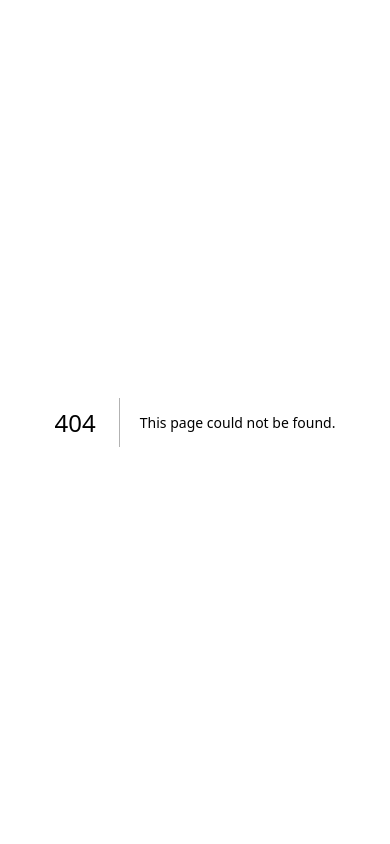
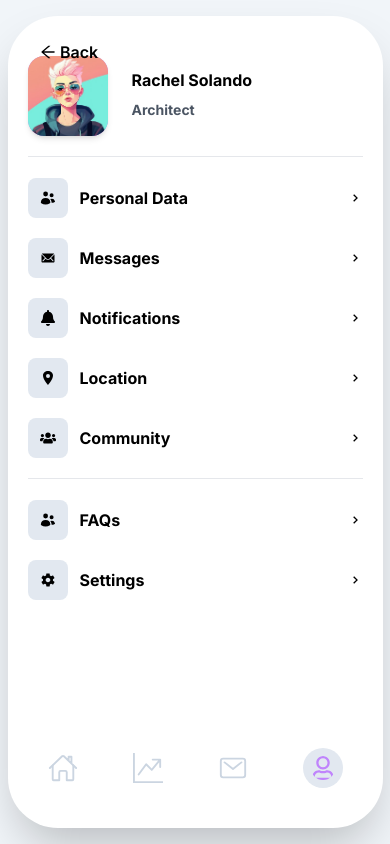
Before and after one commit to joaoalbertoredondo/100-days-of-code, a Next.js app: page /mobile-navigation in a window 390 px wide. Before the commit this address had no page. Built offline with nearby package versions, Linux system fonts and the light colour scheme.

Commit message:
Mobile Navigation done

```diff
--- a/app/components/List.tsx
+++ b/app/components/List.tsx
@@ -8,10 +8,31 @@ function List() {
         <h1 className="text-xl">Challenges:</h1>
         <ul className="px-2">
           <li>
-            Day 01 - <Link href={"/profile-card"} className="hover:underline hover:text-orange-300">Profile Card</Link>
+            Day 01 -{" "}
+            <Link
+              href={"/profile-card"}
+              className="hover:underline hover:text-orange-300"
+            >
+              Profile Card
+            </Link>
           </li>
           <li>
-            Day 02 - <Link href={'/add-to-bag'} className="hover:underline hover:text-orange-300">Add to Bag</Link>
+            Day 02 -{" "}
+            <Link
+              href={"/add-to-bag"}
+              className="hover:underline hover:text-orange-300"
+            >
+              Add to Bag
+            </Link>
+          </li>
+          <li>
+            Day 03 -{" "}
+            <Link
+              href={"/mobile-navigation"}
+              className="hover:underline hover:text-orange-300"
+            >
+              Mobile Navigation
+            </Link>
           </li>
         </ul>
       </div>
--- /dev/null
+++ b/app/components/MobileNavigation/MobileNavigation.tsx
@@ -0,0 +1,131 @@
+import Image from "next/image";
+import React from "react";
+import { BiChevronRight } from "react-icons/bi";
+import { BsGraphUpArrow } from "react-icons/bs";
+import { FaBell, FaRegUser, FaUsers } from "react-icons/fa";
+import { HiMiniUsers } from "react-icons/hi2";
+import { IoIosMail, IoMdSettings } from "react-icons/io";
+import { IoHomeOutline, IoLocationSharp, IoMailOutline } from "react-icons/io5";
+
+interface Props {
+  name: string;
+  role: string;
+  image: any;
+}
+
+function MobileNavigation({ name, image, role }: Props) {
+  return (
+    <div className="w-[375px] h-[812px] bg-white shadow-2xl rounded-[50px] py-10 px-5 flex flex-col justify-between">
+      <div className="flex gap-3">
+        <div className="h-20 w-20 bg-purple-400 rounded-2xl shadow-md flex items-center justify-center overflow-hidden">
+          <Image height={80} width={80} alt="avatar" src={image} />
+        </div>
+        <div className="p-3 flex flex-col gap-2">
+          <h2 className="font-bold">{name}</h2>
+          <p className="text-sm font-bold text-gray-600">{role}</p>
+        </div>
+      </div>
+
+      <div className="h-[1px] w-full bg-gray-200"></div>
+
+      <div className="flex flex-col gap-5">
+        <div className="flex justify-between">
+          <div className="h-10 w-10 bg-slate-200 rounded-lg flex justify-center items-center">
+            <HiMiniUsers />
+          </div>
+          <div className="flex justify-between items-center flex-1 pl-3">
+            <p className="font-bold">Personal Data</p>
+            <p>
+              <BiChevronRight />
+            </p>
+          </div>
+        </div>
+
+        <div className="flex justify-between">
+          <div className="h-10 w-10 bg-slate-200 rounded-lg flex justify-center items-center">
+            <IoIosMail />
+          </div>
+          <div className="flex justify-between items-center flex-1 pl-3">
+            <p className="font-bold">Messages</p>
+            <p>
+              <BiChevronRight />
+            </p>
+          </div>
+        </div>
+
+        <div className="flex justify-between">
+          <div className="h-10 w-10 bg-slate-200 rounded-lg flex justify-center items-center">
+            <FaBell />
+          </div>
+          <div className="flex justify-between items-center flex-1 pl-3">
+            <p className="font-bold">Notifications</p>
+            <p>
+              <BiChevronRight />
+            </p>
+          </div>
+        </div>
+
+        <div className="flex justify-between">
+          <div className="h-10 w-10 bg-slate-200 rounded-lg flex justify-center items-center">
+            <IoLocationSharp />
+          </div>
+          <div className="flex justify-between items-center flex-1 pl-3">
+            <p className="font-bold">Location</p>
+            <p>
+              <BiChevronRight />
+            </p>
+          </div>
+        </div>
+
+        <div className="flex justify-between">
+          <div className="h-10 w-10 bg-slate-200 rounded-lg flex justify-center items-center">
+            <FaUsers />
+          </div>
+          <div className="flex justify-between items-center flex-1 pl-3">
+            <p className="font-bold">Community</p>
+            <p>
+              <BiChevronRight />
+            </p>
+          </div>
+        </div>
+      </div>
+
+      <div className="h-[1px] w-full bg-gray-200"></div>
+
+      <div className="flex flex-col gap-5">
+        <div className="flex justify-between">
+          <div className="h-10 w-10 bg-slate-200 rounded-lg flex justify-center items-center">
+            <HiMiniUsers />
+          </div>
+          <div className="flex justify-between items-center flex-1 pl-3">
+            <p className="font-bold">FAQs</p>
+            <p>
+              <BiChevronRight />
+            </p>
+          </div>
+        </div>
+
+        <div className="flex justify-between">
+          <div className="h-10 w-10 bg-slate-200 rounded-lg flex justify-center items-center">
+            <IoMdSettings />
+          </div>
+          <div className="flex justify-between items-center flex-1 pl-3">
+            <p className="font-bold">Settings</p>
+            <p>
+              <BiChevronRight />
+            </p>
+          </div>
+        </div>
+      </div>
+
+      <footer className="flex w-full items-center justify-between text-3xl px-5 mt-32 text-slate-300">
+        <IoHomeOutline />
+        <BsGraphUpArrow />
+        <IoMailOutline />
+        <FaRegUser className="h-10 w-10 rounded-full bg-slate-200 text-purple-400 p-2" />
+      </footer>
+    </div>
+  );
+}
+
+export default MobileNavigation;
--- /dev/null
+++ b/app/mobile-navigation/page.tsx
@@ -0,0 +1,25 @@
+import BackPage from "../components/BackPage";
+import MobileNavigation from "../components/MobileNavigation/MobileNavigation";
+
+import AvatarImage from "../../assets/mobile-navigation/avatar.jpg";
+
+function page() {
+  const mobileUser = {
+    name: "Rachel Solando",
+    role: "Architect",
+    image: AvatarImage,
+  };
+
+  return (
+    <div className="h-screen bg-slate-100 flex items-center justify-center">
+      <BackPage />
+      <MobileNavigation
+        name={mobileUser.name}
+        role={mobileUser.role}
+        image={mobileUser.image}
+      />
+    </div>
+  );
+}
+
+export default page;
--- a/package.json
+++ b/package.json
@@ -13,7 +13,8 @@
     "@next/font": "^14.2.5",
     "next": "14.2.5",
     "react": "^18",
-    "react-dom": "^18"
+    "react-dom": "^18",
+    "react-icons": "^5.2.1"
   },
   "devDependencies": {
     "@types/node": "^20",
```
Also changed, not shown: assets/mobile-navigation/avatar.jpg (added), 1 other file (tests, documents, lock files or other folders).
